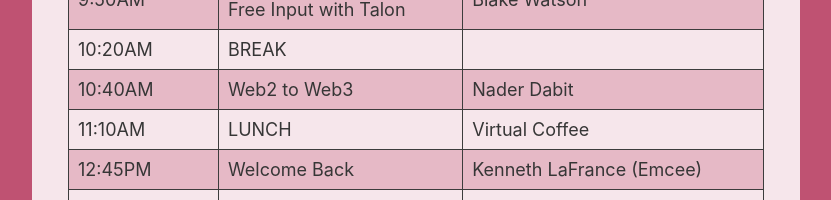
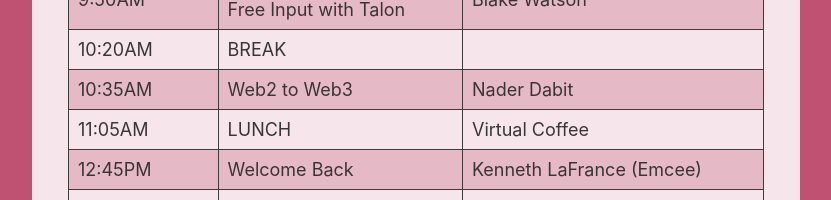
Before and after one commit to kaylasween/magnoliajs, a Next.js app: page /schedule in a window 1280 px wide. Shown: the part 680-880 px from the top of the page, without its empty margins (224-1055 px from the left). Built offline with nearby package versions, Linux system fonts and the light colour scheme.

Commit message:
fixing schedule.

```diff
--- a/pages/schedule.js
+++ b/pages/schedule.js
@@ -44,12 +44,12 @@ export default function Speakers() {
             <td></td>
           </tr>
           <tr>
-            <td>10:40AM</td>
+            <td>10:35AM</td>
             <td>Web2 to Web3</td>
             <td>Nader Dabit</td>
           </tr>
           <tr>
-            <td>11:10AM</td>
+            <td>11:05AM</td>
             <td>LUNCH</td>
             <td>Virtual Coffee</td>
           </tr>
```
